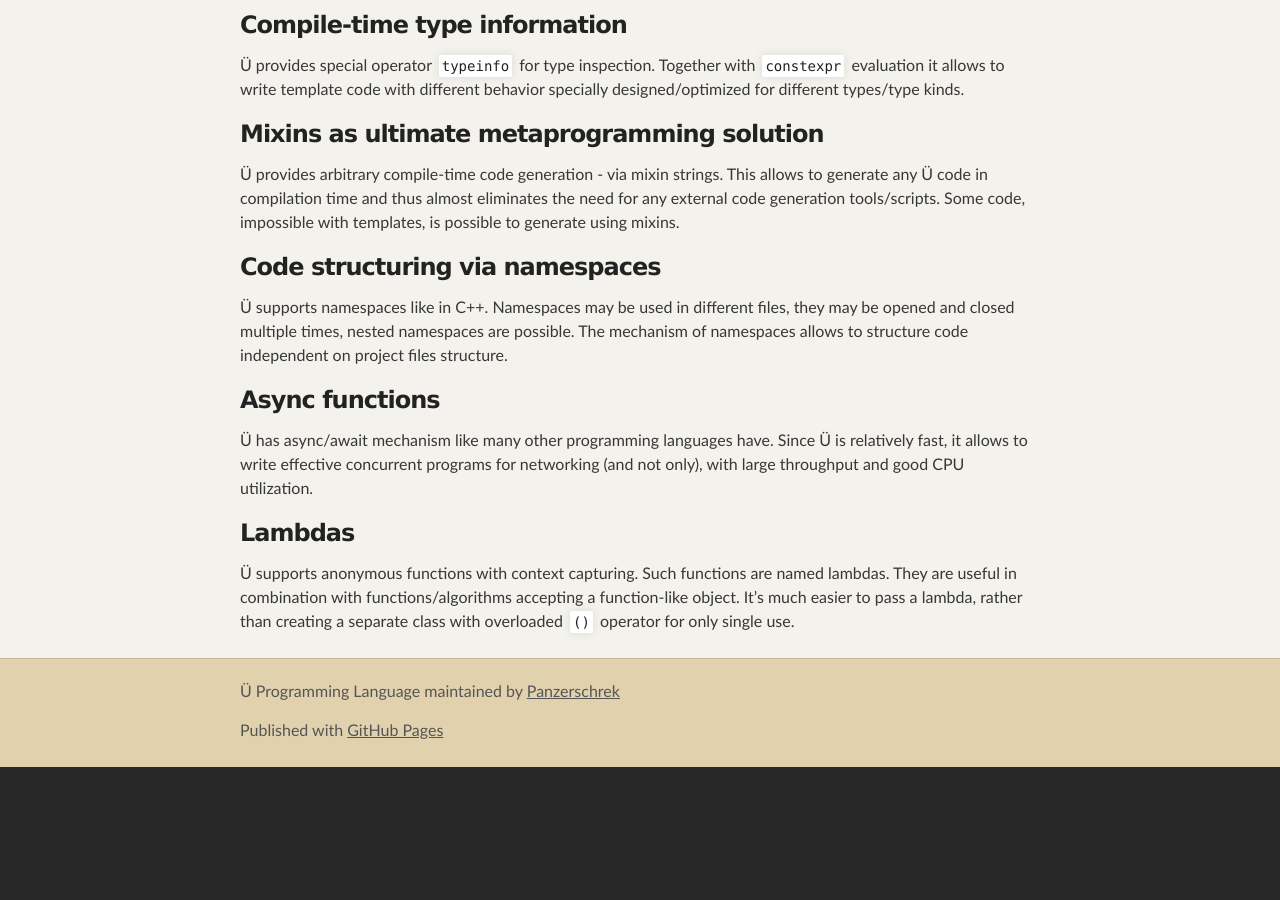
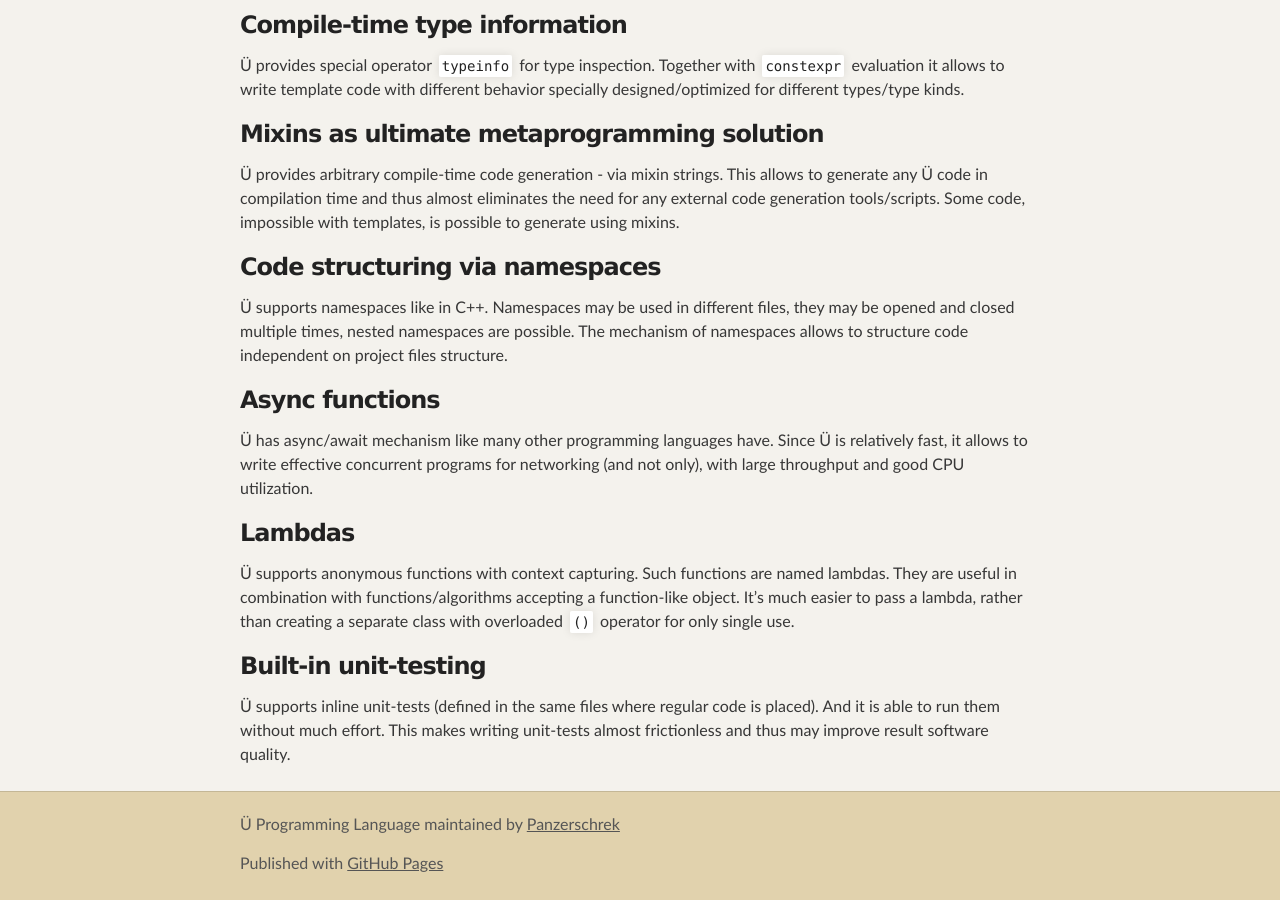
Before and after one commit to Panzerschrek/U-00DC-Sprache-site, a Jekyll site: the page built from overview.md, in a window 1280 px wide and 900 px high, scrolled down 4265 px. Built offline with Jekyll 4.4.1, drawn with Linux system fonts in a browser that asks for light colours; our own code applies the rules of GitHub Pages for plain Markdown files; before the commit the page ends 5032 px from its top, so only the background shows below that.

Commit message:
Mentioned unit-testing in the overview article.

```diff
--- a/overview.md
+++ b/overview.md
@@ -236,3 +236,10 @@ Since Ü is relatively fast, it allows to write effective concurrent programs fo
 Such functions are named lambdas.
 They are useful in combination with functions/algorithms accepting a function-like object.
 It's much easier to pass a lambda, rather than creating a separate class with overloaded `()` operator for only single use.
+
+
+### Built-in unit-testing
+
+Ü supports inline unit-tests (defined in the same files where regular code is placed).
+And it is able to run them without much effort.
+This makes writing unit-tests almost frictionless and thus may improve result software quality.
```
